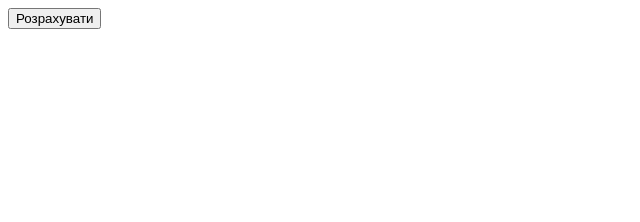
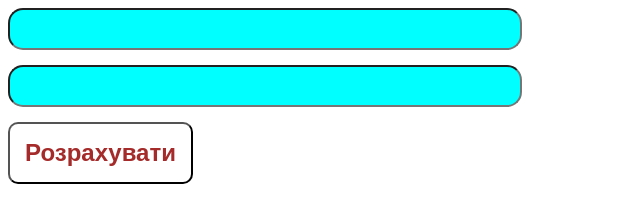
Before and after one commit to SergUserGit/derivative, a plain HTML site: page pages/polynomials.html in a window 1280 px wide. Shown: the whole page, without its empty margins (0-640 px from the left). Drawn offline with Linux system fonts and the light colour scheme.

Commit message:
add: interface style
add: interface style

```diff
--- a/pages/polynomials.html
+++ b/pages/polynomials.html
@@ -10,6 +10,11 @@
 </head>
 
 <body>
+  <div class="group_input">
+    <input class="inpute-one" type="text">
+    <input class="inpute-two" type="text">
+  </div>
+
   <button class="calc_poly">Розрахувати</button>
   <p class="total_poly"></p>
   <script type="module" src="../scripts/polynomials.js"></script>
--- a/scripts/polynomials.js
+++ b/scripts/polynomials.js
@@ -1,5 +1,7 @@
 const myButton = document.querySelector(".calc_poly");
 const myParagh = document.querySelector(".total_poly");
+const inputeOne = document.querySelector(".inpute-one");
+const inputeTwo = document.querySelector(".inpute-two");
 
 myButton.addEventListener("click", onClickMyButton);
 
@@ -173,8 +175,8 @@ function getArrayPart(arraySign, arrayZn) {
 }
 
 function onClickMyButton() {
-  const pol_one = "x - 3";
-  const pol_two = "x - 2";
+  const pol_one = inputeOne.value;
+  const pol_two = inputeTwo.value;
 
   const arrayOne = getPartPol(pol_one);
   const arrayTwo = getPartPol(pol_two);
--- a/styles/style.css
+++ b/styles/style.css
@@ -15,4 +15,33 @@
   font-size: 30px;
   letter-spacing: 8px;
   font-style: italic;
+  cursor: pointer;
 }
+
+.group_input {
+  display: flex;
+  flex-direction: column;
+  gap: 15px;
+  margin-bottom: 15px;
+}
+
+.inpute-one,
+.inpute-two {
+  width: 500px;
+  font-size: 24px;
+  color: #592C81;
+  border-radius: 15px;
+  padding: 5px;
+  background-color: aqua;
+  cursor: pointer;
+}
+
+.calc_poly {
+  background-color: transparent;
+  padding: 15px;
+  border-radius: 10px;
+  cursor: pointer;
+  font-size: 24px;
+  font-weight: 700;
+  color: brown;
+}
```
